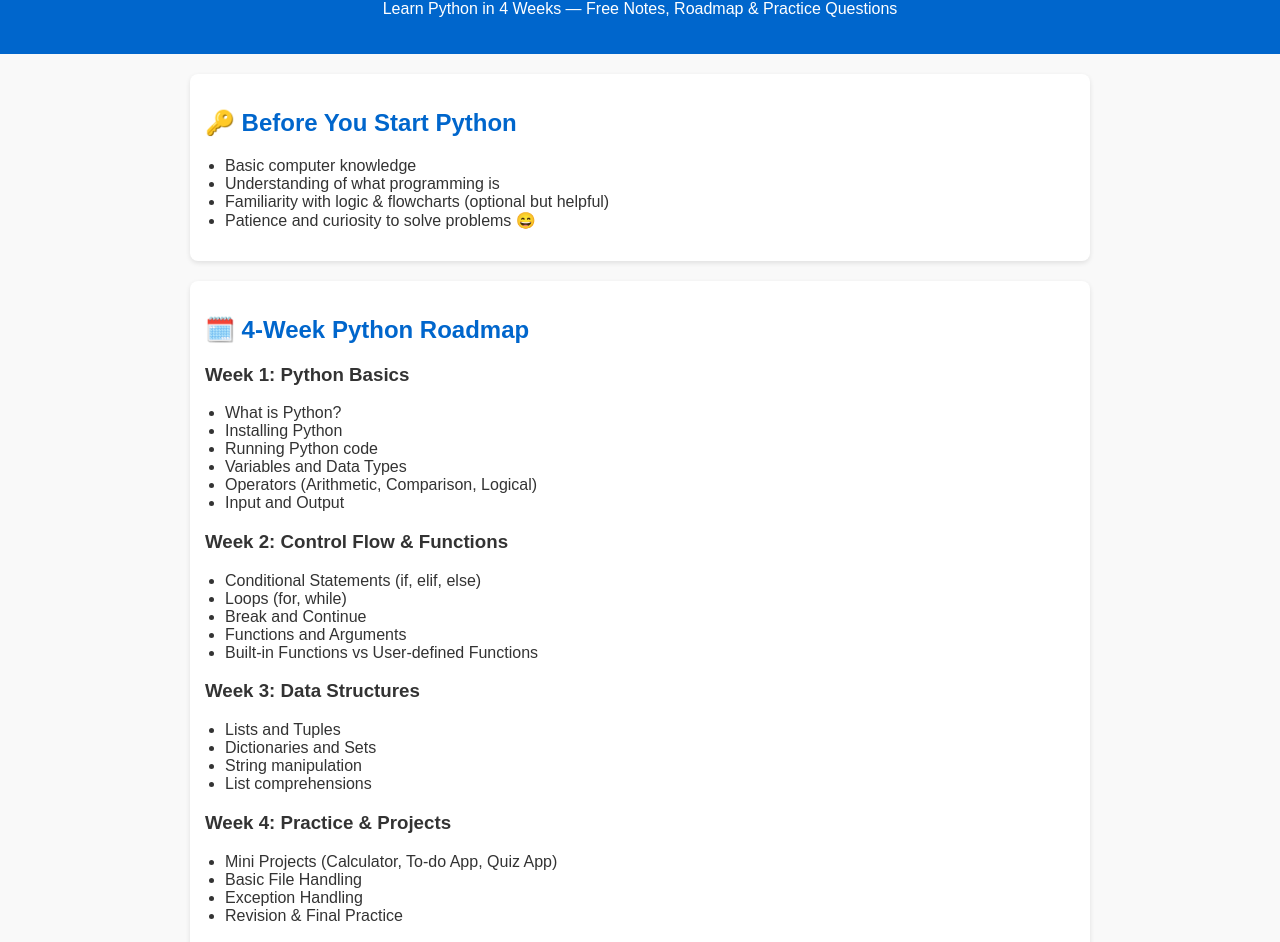
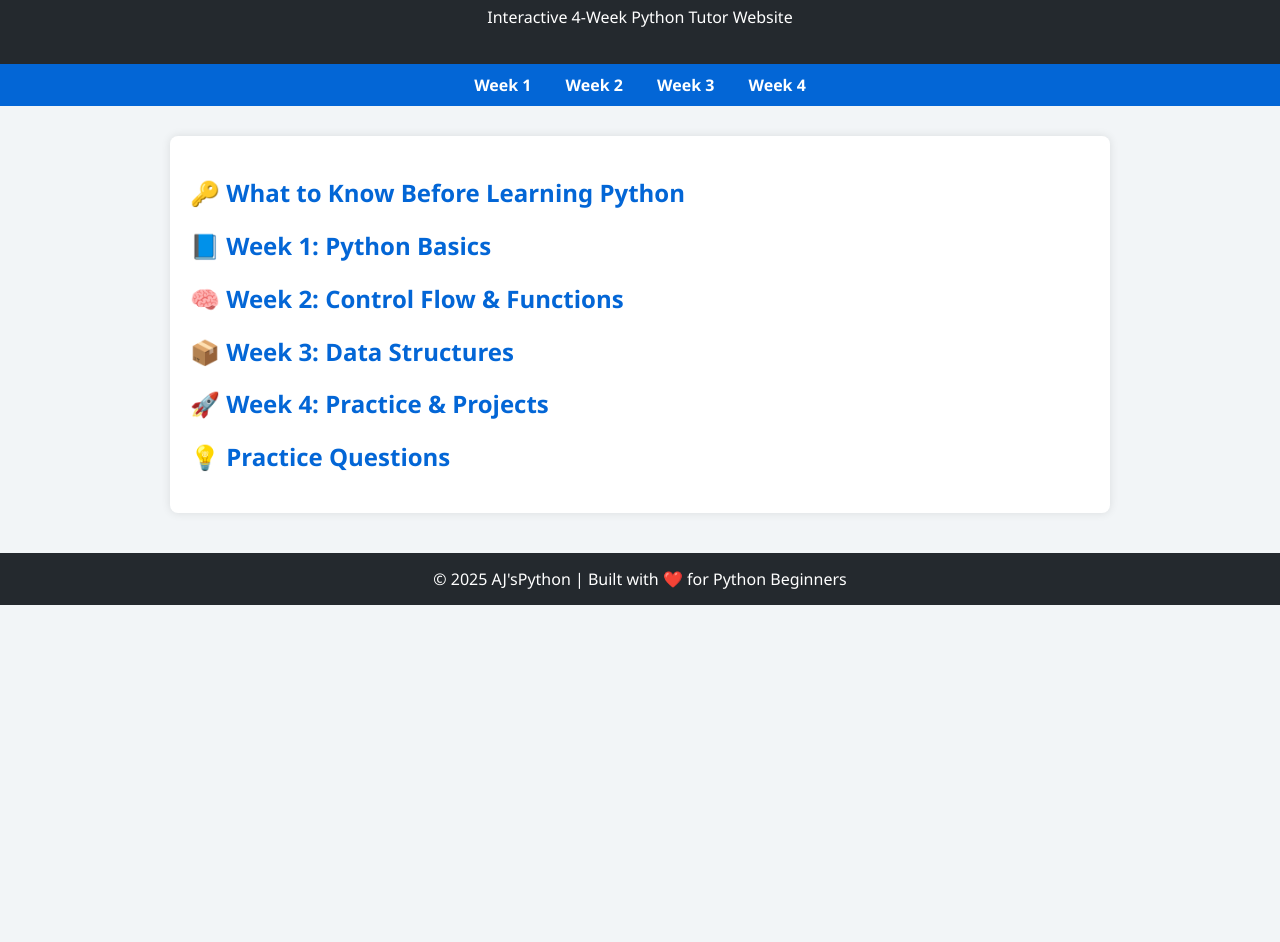
Before and after one commit to AJAYPRIYAKAR/AjPython, a plain HTML site: page index.html in a window 1280 px wide. Shown: the part 100-1042 px from the top of the page. After the commit the page ends 800 px from the top, so only its background shows below. Drawn offline with Linux system fonts and the light colour scheme.

Commit message:
Update index.html

```diff
--- a/index.html
+++ b/index.html
@@ -5,125 +5,167 @@
   <title>AJ'sPython - Learn Python in 4 Weeks</title>
   <style>
     body {
-            font-family: Arial, sans-serif;
-            background: #f9f9f9;
-            color: #333;
+      font-family: 'Segoe UI', sans-serif;
       margin: 0;
-            padding: 0;
+      background-color: #f2f5f7;
     }
+
     header {
-            background-color: #0066cc;
+      background-color: #24292e;
+      padding: 20px;
       color: white;
-            padding: 20px;
       text-align: center;
     }
+
+    nav {
+      background-color: #0366d6;
+      padding: 10px;
+      text-align: center;
+    }
+
+    nav a {
+      color: white;
+      margin: 0 15px;
+      text-decoration: none;
+      font-weight: bold;
+    }
+
     main {
+      max-width: 900px;
+      margin: 30px auto;
       padding: 20px;
-            max-width: 900px;
-            margin: auto;
+      background: white;
+      border-radius: 8px;
+      box-shadow: 0 0 10px rgba(0,0,0,0.1);
     }
+
     h2 {
-            color: #0066cc;
+      color: #0366d6;
+      cursor: pointer;
     }
-        section {
-            background: white;
-            padding: 15px;
-            margin-bottom: 20px;
-            border-radius: 8px;
-            box-shadow: 0 2px 5px rgba(0,0,0,0.1);
+
+    .content {
+      display: none;
+      padding: 10px 20px;
     }
+
     ul {
+      margin: 0;
       padding-left: 20px;
     }
+
+    .practice a {
+      display: block;
+      margin: 5px 0;
+      color: #0366d6;
+      text-decoration: underline;
+      cursor: pointer;
+    }
+
     footer {
+      background-color: #24292e;
+      color: white;
       text-align: center;
-            background: #0066cc;
-            color: white;
-            padding: 10px;
+      padding: 15px;
+      margin-top: 40px;
     }
   </style>
 </head>
 <body>
 
 <header>
-    <h1>Welcome to AJ'sPython</h1>
-    <p>Learn Python in 4 Weeks — Free Notes, Roadmap & Practice Questions</p>
+  <h1>AJ'sPython</h1>
+  <p>Interactive 4-Week Python Tutor Website</p>
 </header>
+
+<nav>
+  <a href="#week1">Week 1</a>
+  <a href="#week2">Week 2</a>
+  <a href="#week3">Week 3</a>
+  <a href="#week4">Week 4</a>
+</nav>
 
 <main>
 
   <section>
-        <h2>🔑 Before You Start Python</h2>
+    <h2 onclick="toggleContent('pre')">🔑 What to Know Before Learning Python</h2>
+    <div class="content" id="pre">
       <ul>
-            <li>Basic computer knowledge</li>
-            <li>Understanding of what programming is</li>
-            <li>Familiarity with logic & flowcharts (optional but helpful)</li>
-            <li>Patience and curiosity to solve problems 😄</li>
+        <li>What is programming?</li>
+        <li>Basic computer usage</li>
+        <li>Logic building and thinking</li>
       </ul>
+    </div>
   </section>
 
   <section>
-        <h2>🗓️ 4-Week Python Roadmap</h2>
-        <h3>Week 1: Python Basics</h3>
+    <h2 id="week1" onclick="toggleContent('week1c')">📘 Week 1: Python Basics</h2>
+    <div class="content" id="week1c">
       <ul>
-            <li>What is Python?</li>
-            <li>Installing Python</li>
-            <li>Running Python code</li>
-            <li>Variables and Data Types</li>
-            <li>Operators (Arithmetic, Comparison, Logical)</li>
-            <li>Input and Output</li>
+        <li>Intro to Python & Installation</li>
+        <li>Syntax, Variables, and Data Types</li>
+        <li>Input & Output</li>
+        <li>Operators</li>
       </ul>
-        <h3>Week 2: Control Flow & Functions</h3>
+    </div>
+  </section>
+
+  <section>
+    <h2 id="week2" onclick="toggleContent('week2c')">🧠 Week 2: Control Flow & Functions</h2>
+    <div class="content" id="week2c">
       <ul>
-            <li>Conditional Statements (if, elif, else)</li>
-            <li>Loops (for, while)</li>
-            <li>Break and Continue</li>
-            <li>Functions and Arguments</li>
-            <li>Built-in Functions vs User-defined Functions</li>
+        <li>if, elif, else statements</li>
+        <li>Loops - for and while</li>
+        <li>Functions, arguments, return values</li>
       </ul>
-        <h3>Week 3: Data Structures</h3>
+    </div>
+  </section>
+
+  <section>
+    <h2 id="week3" onclick="toggleContent('week3c')">📦 Week 3: Data Structures</h2>
+    <div class="content" id="week3c">
       <ul>
         <li>Lists and Tuples</li>
         <li>Dictionaries and Sets</li>
-            <li>String manipulation</li>
-            <li>List comprehensions</li>
+        <li>Strings and List Comprehension</li>
       </ul>
-        <h3>Week 4: Practice & Projects</h3>
-        <ul>
-            <li>Mini Projects (Calculator, To-do App, Quiz App)</li>
-            <li>Basic File Handling</li>
-            <li>Exception Handling</li>
-            <li>Revision & Final Practice</li>
-        </ul>
+    </div>
   </section>
 
   <section>
-        <h2>📘 Notes & Examples</h2>
-        <p>Here’s an example of a simple Python program:</p>
-<pre><code>
-# Hello World in Python
-print("Hello, AJ'sPython!")
-</code></pre>
-        <p>More notes and downloadable PDFs coming soon...</p>
+    <h2 id="week4" onclick="toggleContent('week4c')">🚀 Week 4: Practice & Projects</h2>
+    <div class="content" id="week4c">
+      <ul>
+        <li>Mini Projects (Calculator, Quiz App)</li>
+        <li>File Handling & Exceptions</li>
+        <li>Final Revision and Tips</li>
+      </ul>
+    </div>
   </section>
 
-    <section>
-        <h2>🧠 Practice Questions</h2>
-        <ul>
-            <li>Write a Python program to swap two numbers.</li>
-            <li>Check whether a number is even or odd.</li>
-            <li>Create a simple calculator using functions.</li>
-            <li>Count vowels in a string.</li>
-            <li>Reverse a list without using built-in reverse().</li>
-            <li>Find the largest of three numbers.</li>
-        </ul>
+  <section class="practice">
+    <h2 onclick="toggleContent('practice')">💡 Practice Questions</h2>
+    <div class="content" id="practice">
+      <a onclick="alert('Use a temp variable to swap!')">Swap Two Numbers</a>
+      <a onclick="alert('Use if num % 2 == 0 to check even')">Check Even or Odd</a>
+      <a onclick="alert('Try using def add(a, b): return a + b')">Simple Calculator</a>
+      <a onclick="alert('Use for loop to count vowels')">Count Vowels in a String</a>
+      <a onclick="alert('Use slicing: list[::-1]')">Reverse a List</a>
+    </div>
   </section>
 
 </main>
 
 <footer>
-    <p>© 2025 AJ'sPython | Made with ❤️ to help beginners learn Python</p>
+  © 2025 AJ'sPython | Built with ❤️ for Python Beginners
 </footer>
+
+<script>
+  function toggleContent(id) {
+    const el = document.getElementById(id);
+    el.style.display = el.style.display === "block" ? "none" : "block";
+  }
+</script>
 
 </body>
 </html>
```
Lines whose indentation alone changed are shown as unchanged.
